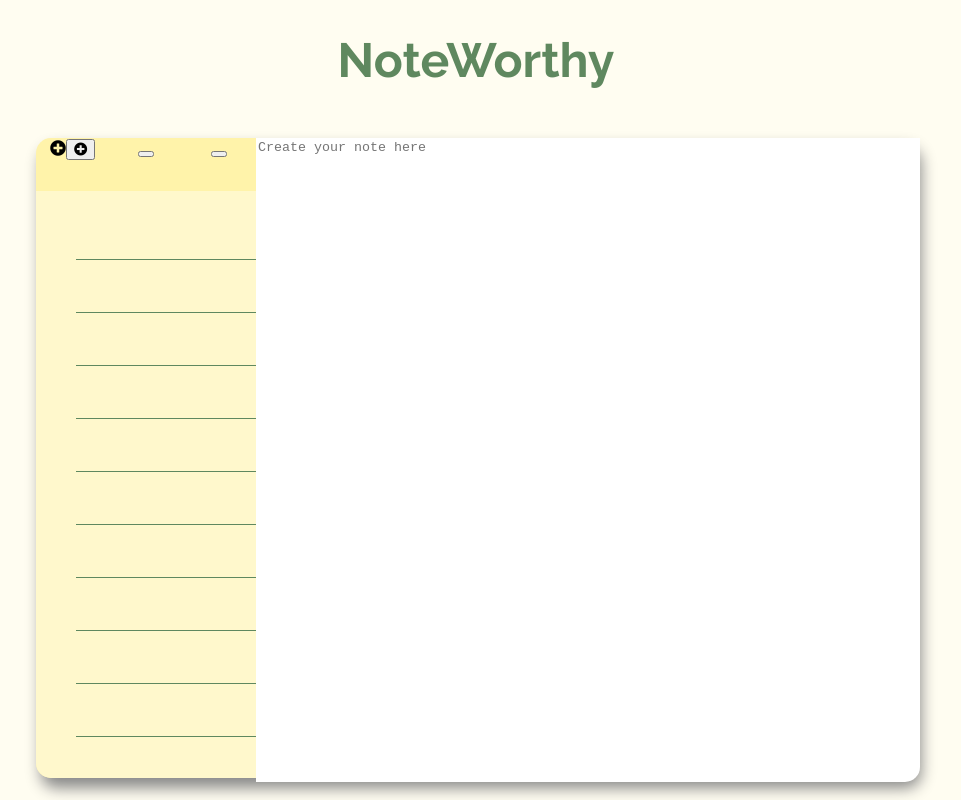
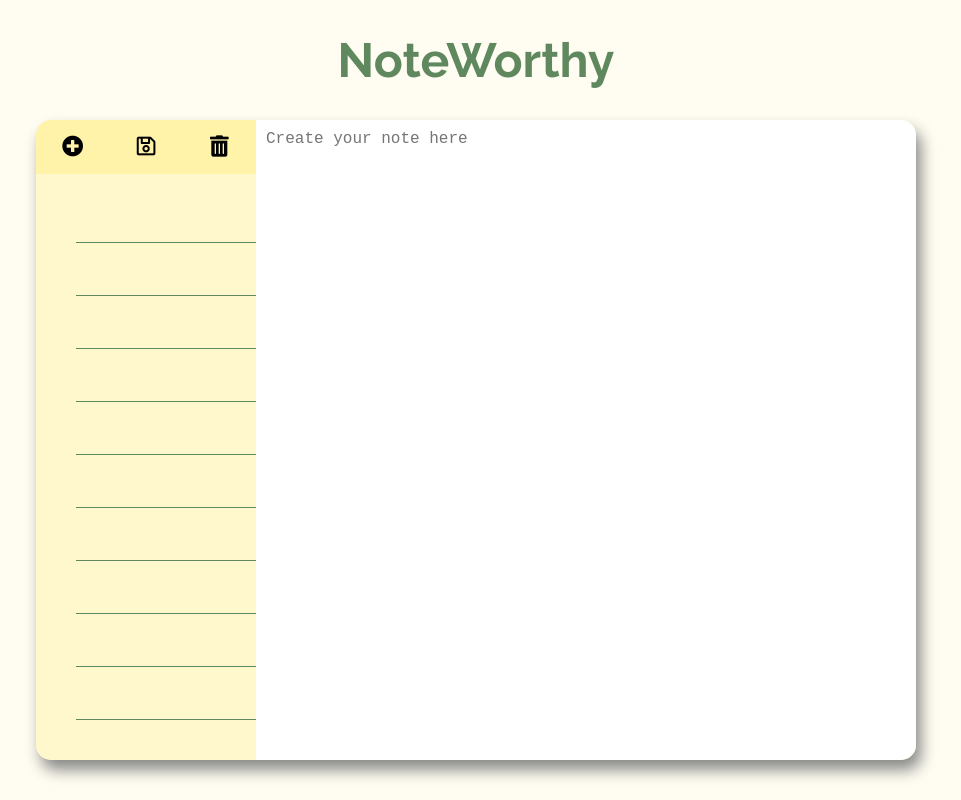
Before and after one commit to plattthompson/notable, a React (Create React App) app: page / in a window 1280 px wide. Shown: the whole page, without its empty margins (164-1125 px from the left). Built offline with nearby package versions, Linux system fonts and the light colour scheme.

Commit message:
finished styling

```diff
--- a/src/App.css
+++ b/src/App.css
@@ -19,7 +19,6 @@ body {
 	display: grid;
 	grid-template-columns: repeat(12, 1fr);
 	grid-template-rows: repeat(12, 1fr);
-	margin-top: 50px;
 	margin-left: 200px;
 	margin-right: 200px;
 	border-radius: 15px;
@@ -30,19 +29,22 @@ body {
 .add {
 	grid-column: 1 / 2;
 	grid-row: 1 / 2;
-	text-align: center;
+	justify-self: center;
+	align-self: center;
 }
 
 .save {
 	grid-column: 2 / 3;
 	grid-row: 1 / 2;
-	text-align: center;
+	justify-self: center;
+	align-self: center;
 }
 
 .delete {
 	grid-column: 3 / 4;
 	grid-row: 1 / 2;
-	text-align: center;
+	justify-self: center;
+	align-self: center;
 }
 
 .menu {
@@ -59,12 +61,20 @@ body {
 }
 
 .note-box {
+	box-sizing: border-box;
 	width: 100%;
 	height: 100%;
+	font-size: 16px;
 	border-bottom-right-radius: 15px;
-/*	border-radius: 15px;*/
+	border-top-right-radius: 15px;
+	padding: 10px;
 	border-style: none;
 	resize: none;
+}
+
+.note-box:focus {
+	outline-color: #5F885F;
+	transition: 0.2s;
 }
 
 .list-items {
@@ -82,12 +92,24 @@ body {
 	border-top: none;
 	border-bottom-color: #5F885F;
 	border-bottom-width: 1px;
+	cursor: pointer;
 }
 
 .title-box:focus {
 	background-color: #F0F0F0;
+	cursor: auto;
 	outline: none;
 	transition: 0.2s;
 	/*border-top-left-radius: 15px;
 	border-top-right-radius: 15px;*/
 }
+
+.icon {
+	transition: 0.2s;
+}
+
+.icon:hover {
+	/*Different pointer*/
+	color: #5F885F;
+	transition: 0.2s;
+}
--- a/src/components/Add.js
+++ b/src/components/Add.js
@@ -4,10 +4,7 @@ class Add extends Component {
 	render() {
 		return (
 			<div className="add">
-				<i class="fas fa-plus-circle"></i>
-				<button>
-					<i class="fas fa-plus-circle"></i>
-				</button>
+				<i class="fas fa-plus-circle fa-lg icon"></i>
 			</div>
 		)
 	}
--- a/src/components/Delete.js
+++ b/src/components/Delete.js
@@ -4,9 +4,7 @@ class Delete extends Component {
 	render() {
 		return (
 			<div className="delete">
-				<button>
-					<i />
-				</button>
+				<i class="fas fa-trash-alt fa-lg icon"></i>
 			</div>
 		)
 	}
--- a/src/components/Save.js
+++ b/src/components/Save.js
@@ -4,9 +4,7 @@ class Save extends Component {
 	render() {
 		return (
 			<div className="save">
-				<button onSubmit={this.props.saveChanges} type="submit">
-					<i />
-				</button>
+				<i onClick={this.props.saveChanges} class="far fa-save fa-lg icon"></i>
 			</div>
 		)
 	}
```
